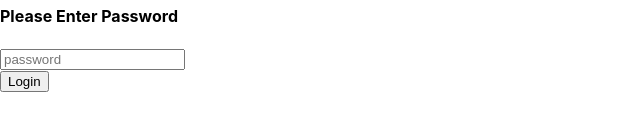
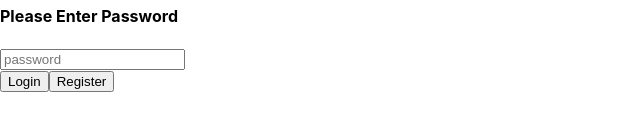
Before and after one commit to jj-link/vpl-frontend, a React (Create React App) app in the folder vpl-frontend/: page /#/login in a window 1280 px wide. Shown: the part 160-300 px from the top of the page, without its empty margins (0-640 px from the left). Built offline with nearby package versions, Linux system fonts and the light colour scheme.

Commit message:
added buttons to register and login

```diff
--- a/vpl-frontend/src/Components/LoginForm/LoginForm.tsx
+++ b/vpl-frontend/src/Components/LoginForm/LoginForm.tsx
@@ -2,6 +2,7 @@ import React, {useState} from 'react';
 import { useDispatch } from 'react-redux';
 import { AppDispatch } from '../../Store';
 import { loginUser, toggleError } from '../../Slices/UserSlice';
+import {Link} from 'react-router-dom';
 //import "./LoginForm.css"
 export const LoginForm: React.FC = () => {
     const [email, setEmail] = useState<string>("");
@@ -36,7 +37,13 @@ export const LoginForm: React.FC = () => {
                 </div>
 
             </form>
-            <button className="login-button" onClick={handleLogin}>Login</button>
+            <div className='buttons'>
+                <button className="login-button" onClick={handleLogin}>Login</button>
+                <Link to={"/register"} className="nav-register">
+                    <button className='register-button'>Register</button>
+                </Link>
+            </div>
+
         </div>
     )
 }
--- a/vpl-frontend/src/Components/RegistrationForm/RegistrationForm.tsx
+++ b/vpl-frontend/src/Components/RegistrationForm/RegistrationForm.tsx
@@ -2,6 +2,7 @@ import React, {useState} from 'react';
 import { useDispatch } from 'react-redux';
 import { AppDispatch } from '../../Store';
 import { registerUser, toggleError } from '../../Slices/UserSlice';
+import {Link} from 'react-router-dom';
 //import "./LoginForm.css"
 export const RegistrationForm: React.FC = () => {
     const [email, setEmail] = useState<string>("");
@@ -51,7 +52,13 @@ export const RegistrationForm: React.FC = () => {
                 </div>
 
             </form>
-            <button className="register-button" onClick={handleRegister}>Register</button>
+            <div className='Register-buttons'>
+                <button className="login-button" onClick={handleRegister}>Register</button>
+                <Link to={"/login"} className="nav-login">
+                    <button className='login-button'>Back To Login</button>
+                </Link>
+            </div>
+
         </div>
     )
 }
--- a/vpl-frontend/src/Views/LoginPage/LoginPage.tsx
+++ b/vpl-frontend/src/Views/LoginPage/LoginPage.tsx
@@ -17,13 +17,13 @@ export const LoginPage: React.FC = () => {
   const navigator = useNavigate();
 
   useEffect(() => {
-    if (!userState.error && userState.user) {
+    if (userState.isLoggedIn != false) {
       navigator('/home');
     }
     else{
       console.log("credentials failed");
     }
-  }, [userState]);
+  }, [userState.isLoggedIn]);
 
 
   return (
```
Also changed, not shown: vpl-frontend/src/Components/Navbar/NavbarNotLoggedIn.tsx (added, +8 -0 lines).
